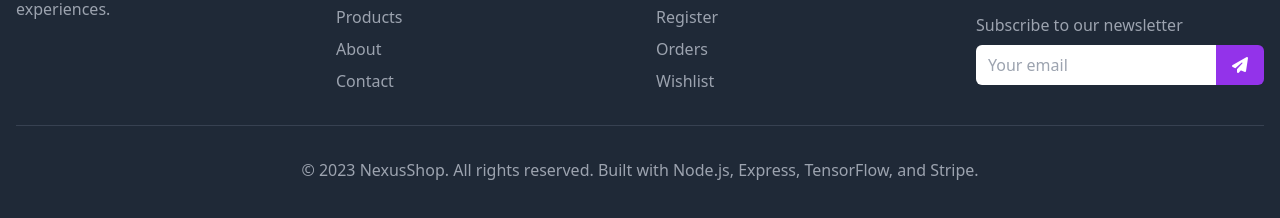
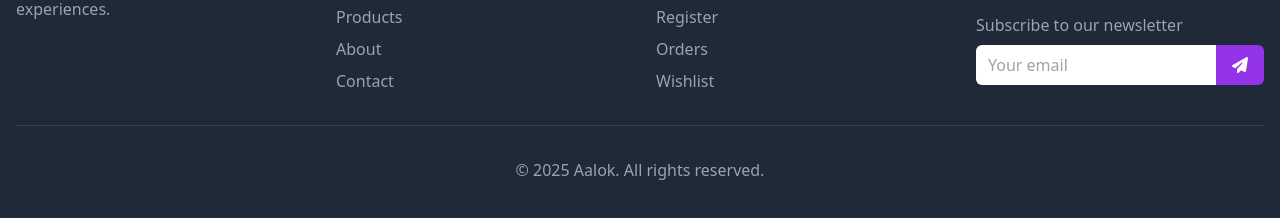
Before and after one commit to akm164/AI-Powered-E-commerce, a plain HTML site: page index.html in a window 1280 px wide. Shown: the part 1715-1933 px from the top of the page. Drawn offline with nearby package versions, Linux system fonts and the light colour scheme; a script that the page names is missing.

Commit message:
Update index.html

```diff
--- a/index.html
+++ b/index.html
@@ -370,7 +370,7 @@
                 </div>
             </div>
             <div class="border-t border-gray-700 mt-8 pt-8 text-center text-gray-400">
-                <p>© 2023 NexusShop. All rights reserved. Built with Node.js, Express, TensorFlow, and Stripe.</p>
+                <p>© 2025 Aalok. All rights reserved.</p>
             </div>
         </div>
     </footer>
@@ -682,7 +682,7 @@
             paymentErrors.classList.add('hidden');
 
             try {
-                // In a real app, this would call your Node.js/Express backend to create a payment intent
+                // In a real app, this would call my Node.js/Express backend to create a payment intent
                 // const response = await fetch(`${API_BASE_URL}/create-payment-intent`, {
                 //     method: 'POST',
                 //     headers: {
```
